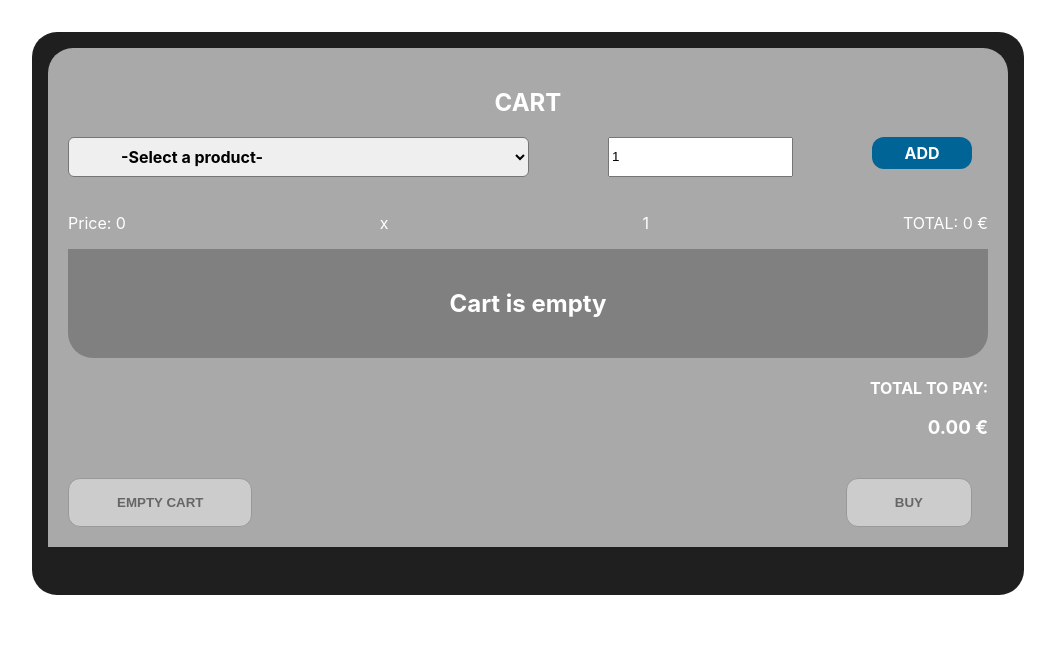
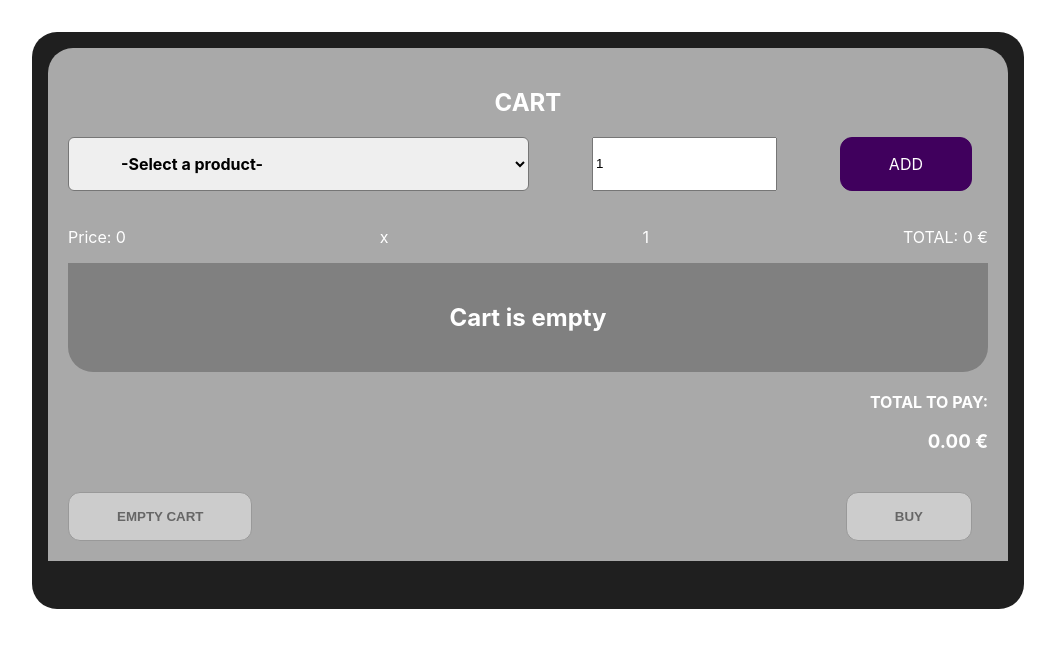
Before and after one commit to ivevil/cart-challenge, a React (Create React App) app: page / in a window 1280 px wide. Shown: the top 648 px of the page, without its empty margins (112-1167 px from the left). Built offline with nearby package versions, Linux system fonts and the light colour scheme.

Commit message:
Segregate Cart Selection component

```diff
--- a/src/App.tsx
+++ b/src/App.tsx
@@ -1,11 +1,11 @@
 import Product from './components/Product';
 import Amount from './components/Amount';
 import Modal from './components/Modal';
+import CartSelection from './components/CartSelection';
 import { Layout } from './layout';
 import { useEffect, useState, useReducer } from 'react';
 import { reducerFn, initialState } from './reducer';
 import { ProductInterface } from "./globalTypes";
-
 
 const App: React.FC = () => {
 
@@ -15,8 +15,8 @@ const App: React.FC = () => {
   const [error, updateMessageError] = useState<string>('')
   const [modal, showModal] = useState(false);
 
-  const selectProduct = (event: React.ChangeEvent<HTMLSelectElement>) => {
-    const value = event.target.value;
+  const selectProduct = (id: string) => {
+    const value = id;
     if (value !== undefined || value !== "0") {
       updateProduct(value);
       dispatch({
@@ -110,32 +110,9 @@ const App: React.FC = () => {
       <Layout>
         <h1>CART</h1>
 
-        <div className='cart__selection'>
-          {
-            state.products.length ? (
-              <select onChange={selectProduct}>
-                <option value="0">-Select a product-</option>
-                {
-                  state.products.map(product => (
-                    <Product
-                      key={product.id}
-                      amount={amount}
-                      price={product.price}
-                      productName={product.productName}
-                      id={product.id}
-                      maxAmount={product.maxAmount}
-                    />
-                  ))}
-              </select>
-            ) : (
-              <h2>Loading...</h2>
-            )
-          }
-          <Amount amount={amount} updateAmount={setAmount} product={product} />
-          <button onClick={handleClick} className="cart__button-add-product" disabled={checkIfButtonIsDisabled()}>ADD</button>
-        </div>
+        <CartSelection state={state} selectProduct={selectProduct} amount={amount} handleClick={handleClick} setAmount={setAmount} product={product} checkIfButtonIsDisabled={checkIfButtonIsDisabled()} />
 
-        <div className='cart__products'>
+        <div className="cart__products">
           <div className={`box ${error !== '' ? "cart__error-message" : "hidden"}`}>{error}</div>
           <div className="cart__message">
             <p>Price: {product !== undefined ? product.price : "0"}</p>
@@ -179,18 +156,19 @@ const App: React.FC = () => {
           </div>
         </div>
 
-        <div className='cart__final'>
-          <div className='cart__final-total'>
+        <div className="cart__final">
+          <div className="cart__final-total">
             <h3 className="cart__final-total-message">{state.totalAmount >= 10 ? "You reached the limit of ten items." : ""}</h3>
           </div>
-          <div className='cart__final-total'>
+          <div className="cart__final-total">
             TOTAL TO PAY: <h3>{getTotal()} €</h3>
           </div>
-          <div className='cart__final-checkout'>
+          <div className="cart__final-checkout">
             <button disabled={state.totalAmount < 1 ? true : false} onClick={clearCart} className="cart__button-remove-products">EMPTY CART</button>
             <button disabled={state.totalAmount < 1 ? true : false} onClick={buyItems} className="cart__button-buy-products">BUY</button>
           </div>
         </div>
+
       </Layout>
       <Modal open={modal} toggle={toggle}>
         <div className="cart__modal-text">
--- /dev/null
+++ b/src/components/CartSelection/cartselection.css
@@ -0,0 +1,27 @@
+.cart__selection {
+    display: flex;
+    width: 100%;
+    justify-content: space-between;
+}
+
+.cart__selection select {
+    font: inherit;
+    padding: 0.5rem 3rem;
+    font-weight: bold;
+    border-radius: 6px;
+}
+
+.cart__button-add-product {
+    display: flex;
+    align-items: center;
+    width: auto;
+    justify-content: center;
+    padding: 1rem 3rem;
+    border: 1px solid #40005d;
+    background-color: #40005d;
+    color: white;
+    border-radius: 12px;
+    margin-right: 1rem;
+    font: inherit;
+    cursor: pointer;
+  }
--- /dev/null
+++ b/src/components/CartSelection/index.tsx
@@ -0,0 +1,50 @@
+import { StateInterface, ProductInterface } from "../../globalTypes";
+import Product from '../Product';
+import Amount from '../Amount';
+import './cartselection.css';
+
+interface CartProps {
+    state: StateInterface;
+    selectProduct: (arg: string) => void;
+    handleClick: () => void;
+    amount: number;
+    setAmount: (arg: number) => void;
+    product: ProductInterface;
+    checkIfButtonIsDisabled: boolean | undefined;
+}
+
+const CartSelection: React.FC<CartProps> = ({ state, selectProduct, amount, handleClick, setAmount, product, checkIfButtonIsDisabled }) => {
+
+    return (
+        <>
+        <div className="cart__selection">
+          {
+            state.products.length ? (
+              <select onChange={(
+                ev: React.ChangeEvent<HTMLSelectElement>,
+            ): void => selectProduct(ev.target.value)}>
+                <option value="0">-Select a product-</option>
+                {
+                  state.products.map(product => (
+                    <Product
+                      key={product.id}
+                      amount={amount}
+                      price={product.price}
+                      productName={product.productName}
+                      id={product.id}
+                      maxAmount={product.maxAmount}
+                    />
+                  ))}
+              </select>
+            ) : (
+              <h2>Loading...</h2>
+            )
+          }
+          <Amount amount={amount} updateAmount={setAmount} product={product} />
+          <button onClick={handleClick} className="cart__button-add-product" disabled={checkIfButtonIsDisabled}>ADD</button>
+        </div>
+        </>
+    )
+}
+
+export default CartSelection;
--- a/src/components/Product/product.css
+++ b/src/components/Product/product.css
@@ -1,17 +1,3 @@
-.cart__selection-wrapper {
-  background: darkgray;
-  /* width: 100%; */
-  border-top-left-radius: 25px;
-  border-top-right-radius: 25px;
-  padding: 20px;
-}
-
-.cart__selection {
-  display: flex;
-  width: 100%;
-  justify-content: space-between;
-}
-
 .cart__message {
   display: flex;
   flex-direction: row;
@@ -27,25 +13,3 @@
   padding: 20px;
   border-radius: 10px;
 }
-
-.cart__selection select {
-  font: inherit;
-  padding: 0.5rem 3rem;
-  font-weight: bold;
-  border-radius: 6px;
-}
-
-.cart__button-add-product {
-  display: flex;
-  align-items: center;
-  width: auto;
-  justify-content: center;
-  padding: 1rem 3rem;
-  border: 1px solid #40005d;
-  background-color: #40005d;
-  color: white;
-  border-radius: 12px;
-  margin-right: 1rem;
-  font: inherit;
-  cursor: pointer;
-}
--- a/src/layout/layout.css
+++ b/src/layout/layout.css
@@ -12,6 +12,13 @@
   text-align: center;
 }
 
+.cart__selection-wrapper {
+  background: darkgray;
+  border-top-left-radius: 25px;
+  border-top-right-radius: 25px;
+  padding: 20px;
+}
+
 .cart__add-product {
   display: flex;
   width: 100%;
@@ -22,16 +29,7 @@
   height: 20px;
 }
 
-.cart__button-add-product {
-  width: 100px;
-  height: 25px;
-  font-weight: bold;
-  border: unset;
-  background: #006496;
-  color: white;
-}
-
-.cart__button-add-product:hover,
+button:hover,
 button:not(:disabled):hover,
 button:not([disabled]):hover {
   cursor: pointer;
```
